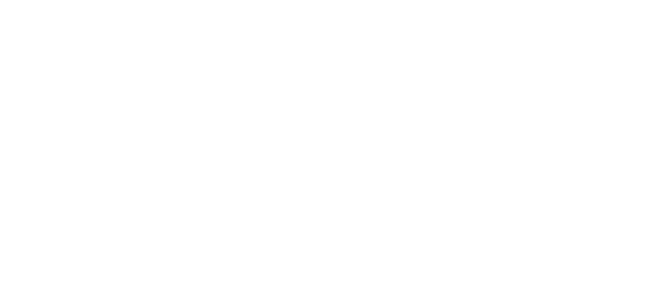
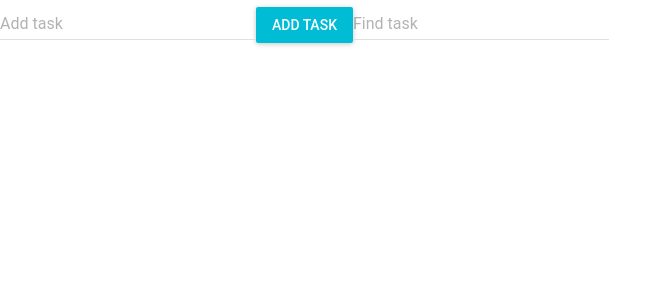
Before and after one commit to DawidKurkiewicz/todo-list-redux, a React (Create React App) app: page / in a window 1280 px wide. Shown: the top 300 px of the page, without its empty margins (0-672 px from the left). Built offline with nearby package versions, Linux system fonts and the light colour scheme.

Commit message:
done todo.js, store etc, start doing project

```diff
--- a/src/App.js
+++ b/src/App.js
@@ -1,10 +1,11 @@
 import React from 'react'
+import ToDo from './Todo'
 
 
 
 const App = props => (
   <div>
-
+    < ToDo />
   </div>
 )
 
--- /dev/null
+++ b/src/Todo.js
@@ -0,0 +1,27 @@
+import React from 'react'
+import { connect } from 'react-redux'
+import TextField from 'material-ui/TextField'
+import RaisedButton from 'material-ui/RaisedButton'
+
+
+const ToDo = props => (
+    <div>
+        <TextField
+            hintText='Add task'
+        />
+        <RaisedButton
+            label='Add task'
+            primary={true}
+        />
+        <TextField
+            hintText='Find task'
+        />
+
+
+    </div>
+)
+const mapStateToProps = state => ({
+})
+const mapDispatchToProps = dispatch => ({
+})
+export default connect(mapStateToProps, mapDispatchToProps)(ToDo)
--- a/src/index.js
+++ b/src/index.js
@@ -2,5 +2,14 @@
 import ReactDOM from 'react-dom'
 import './index.css'
 import App from './App'
+import { Provider } from 'react-redux'
+import MuiThemeProvider from 'material-ui/styles/MuiThemeProvider'
+ import { store } from './store'
 
-ReactDOM.render(<App />, document.getElementById('root'))
+ReactDOM.render(
+    <Provider store={store} >
+        <MuiThemeProvider>
+            <App />
+        </MuiThemeProvider>
+    </Provider>,
+    document.getElementById('root'))
--- /dev/null
+++ b/src/store.js
@@ -0,0 +1,13 @@
+import { createStore, combineReducers, compose, applyMiddleware } from 'redux'
+ import thunk from 'redux-thunk'
+ // import reducers here
+ const reducer = combineReducers({
+   // reducers here
+ })
+ const composeEnhancers = window.__REDUX_DEVTOOLS_EXTENSION_COMPOSE__ || compose
+ export const store = createStore(
+   reducer,
+   composeEnhancers(
+     applyMiddleware(thunk)
+   )
+ )
```
